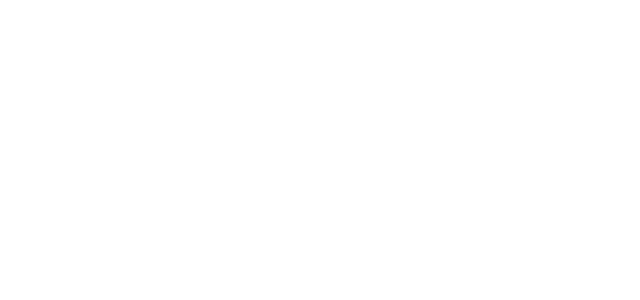
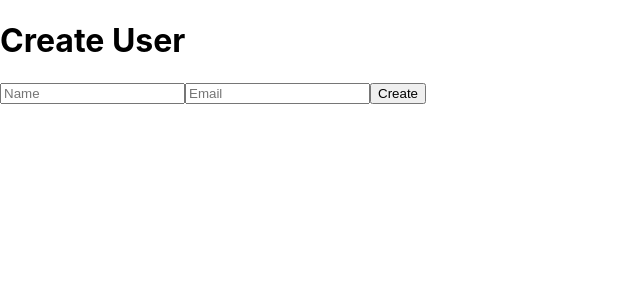
Before and after one commit to aRonnieAlsop/Koyom_Koyo_Recreaction, a React (Create React App) app in the folder client/: page /post in a window 1280 px wide. Shown: the top 300 px of the page, without its empty margins (0-640 px from the left). Built offline with nearby package versions, Linux system fonts and the light colour scheme.

Commit message:
'more connecting backend to frontend'

```diff
--- a/client/src/App.js
+++ b/client/src/App.js
@@ -1,6 +1,7 @@
 import React from 'react';
 import { BrowserRouter as Router, Route, Switch } from 'react-router-dom';
 import Users from './components/Users';
+import CreateUser from './components/CreateUser';
 
 const App = () => {
   return (
@@ -8,7 +9,7 @@ const App = () => {
       <div>
         <Switch>
           <Route path="/users" component={Users} />
-
+          <Route path="/post" component={CreateUser} />
         </Switch>
       </div>
     </Router>
--- /dev/null
+++ b/client/src/components/CreateUser.js
@@ -0,0 +1,42 @@
+import React, { useState } from 'react';
+import axios from '../api/axios';
+
+const CreateUser = () => {
+    const [name, setName] = useState('');
+    const [email, setEmail] = useState('');
+
+    const handleSubmit = async (e) => {
+        e.preventDefault();
+        try {
+            const response = await axios.post('/users', { name, email });
+            console.log('User created:', response.data);
+        } catch (error) {
+            console.error('Error creating user:', error);
+        }
+    };
+
+    return (
+        <div>
+            <h1>Create User</h1>
+            <form onSubmit={handleSubmit}>
+                <input
+                    type="text"
+                    placeholder="Name"
+                    value={name}
+                    onChange={(e) => setName(e.target.value)}
+                    required
+                />
+                <input
+                    type="email"
+                    placeholder="Email"
+                    value={email}
+                    onChange={(e) => setEmail(e.target.value)}
+                    required
+                />
+                <button type="submit">Create</button>
+            </form>
+        </div>
+    );
+};
+
+export default CreateUser;
```
